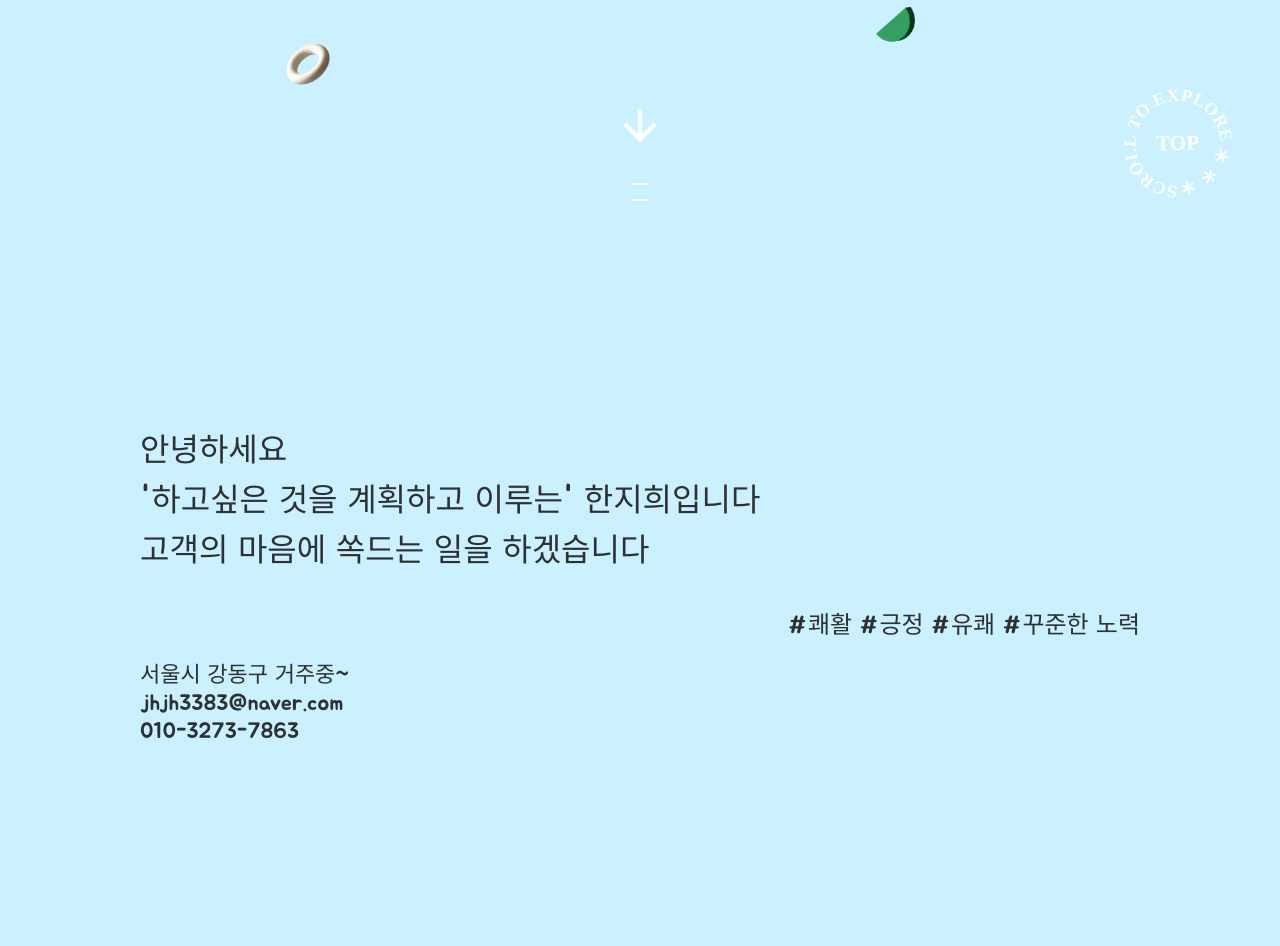
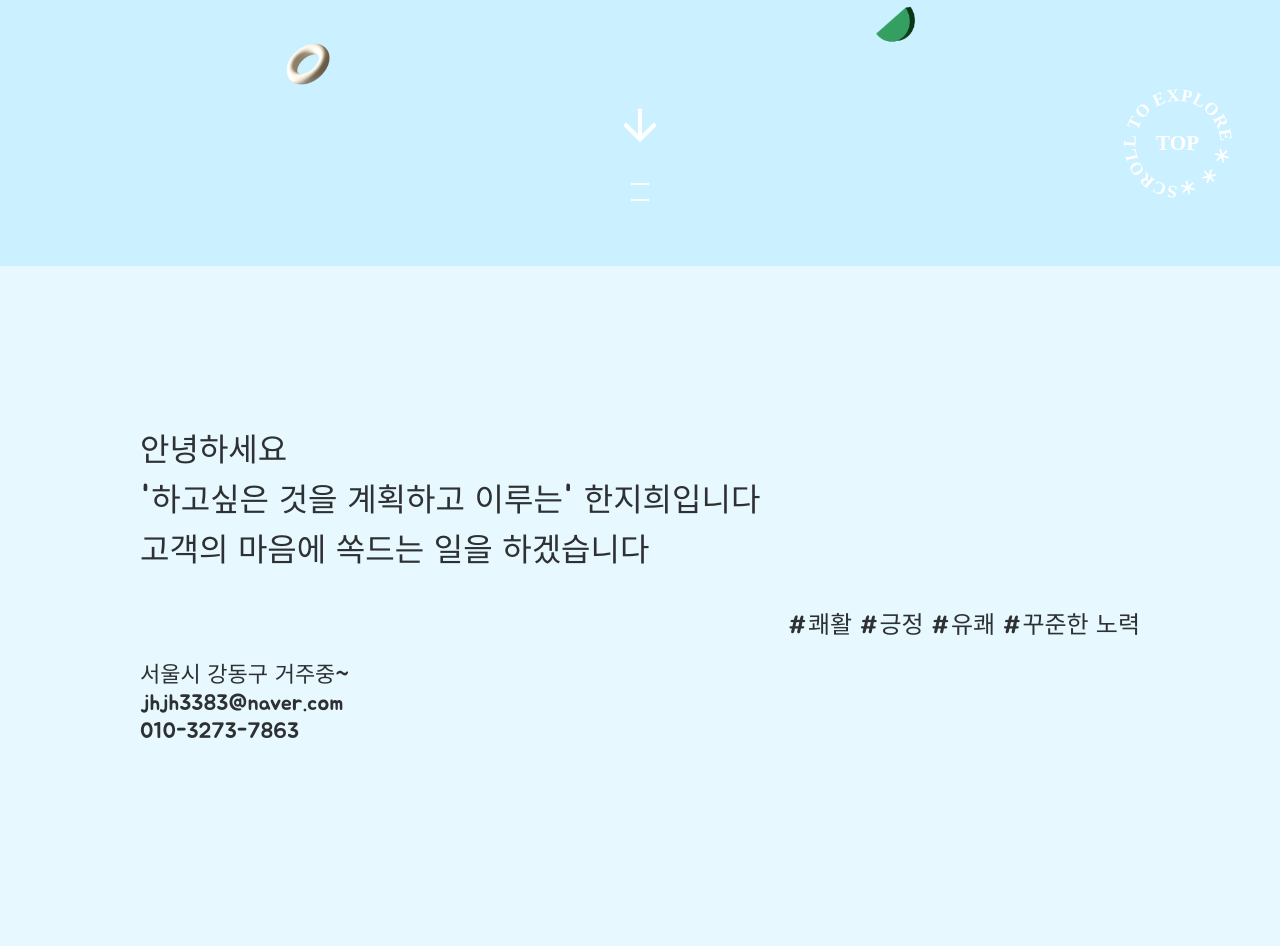
Before and after one commit to jijihui22/project, a plain HTML site: page index.html in a window 1280 px wide. Shown: the part 534-1480 px from the top of the page. Drawn offline with nearby package versions, Linux system fonts and the light colour scheme.

Commit message:
Update style.css

```diff
--- a/css/style.css
+++ b/css/style.css
@@ -282,6 +282,7 @@ ion-icon {
     position: relative;
     font-family: 'Jua', sans-serif;
     padding: 160px 140px 0 140px;
+    background: #e7f8ff;
     color: #2e3133;
 }
 .introduce-Text{
```
